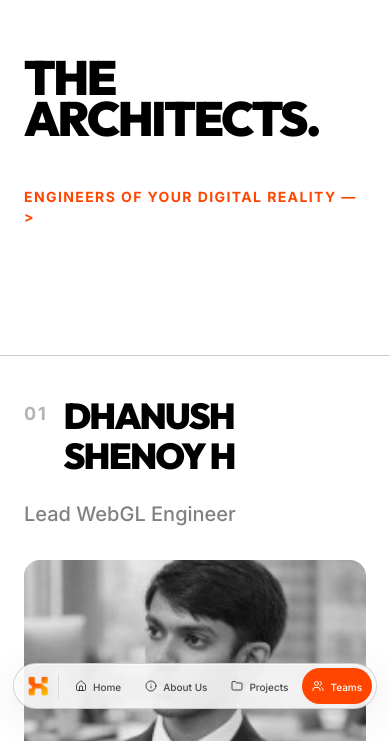
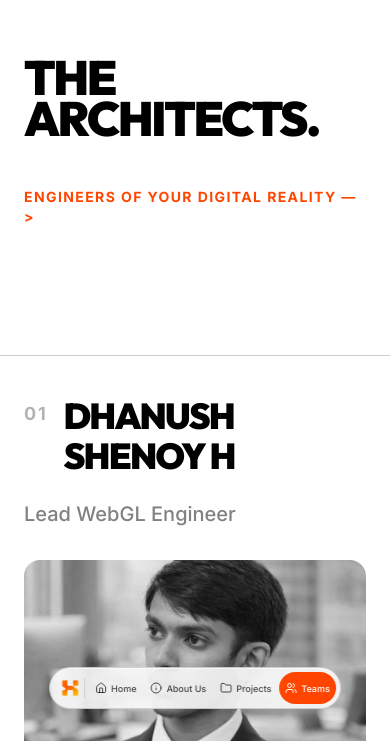
Before and after one commit to abbysallord/HACKARENA, a Next.js app: page /teams in a window 390 px wide. Shown: the part 103-844 px from the top of the page. Built offline with nearby package versions, Linux system fonts and the light colour scheme.

Commit message:
fix: some bug fixes and made photos of team members more clear

```diff
--- a/app/teams/page.tsx
+++ b/app/teams/page.tsx
@@ -100,6 +100,8 @@ export default function TeamsPage() {
                     src={member.image}
                     alt={member.name}
                     fill
+                    quality={100}
+                    sizes="(max-width: 1536px) 150px, 180px"
                     className="object-cover object-center scale-150 group-hover:scale-100 group-data-[active=true]:scale-100 transition-transform duration-700 ease-[cubic-bezier(0.76,0,0.24,1)] grayscale group-hover:grayscale-0 group-data-[active=true]:grayscale-0"
                   />
                 </div>
@@ -122,6 +124,8 @@ export default function TeamsPage() {
                   src={member.image}
                   alt={member.name}
                   fill
+                  quality={100}
+                  sizes="(max-width: 768px) 100vw, 50vw"
                   className="object-cover object-center"
                 />
               </div>
--- a/components/ui/DockNav.tsx
+++ b/components/ui/DockNav.tsx
@@ -38,11 +38,11 @@ export default function DockNav() {
         ref={dockRef}
         className={cn(
           "glass-panel flex items-center justify-center rounded-full p-1 md:p-2 transition-all duration-500 ease-[cubic-bezier(0.16,1,0.3,1)]",
-          scrolled ? "gap-0.5 md:gap-2 scale-[0.85] md:scale-90" : "gap-1 md:gap-4 scale-100"
+          scrolled ? "gap-0.5 md:gap-2 scale-[0.85] md:scale-90" : "gap-0.5 sm:gap-1 md:gap-4 scale-100"
         )}
       >
         {/* Brand Logo inside Dock */}
-        <Link href="/" className="relative flex items-center justify-center shrink-0 w-6 h-6 md:w-8 md:h-8 ml-2 md:ml-3 mr-1 md:mr-2">
+        <Link href="/" className="relative flex items-center justify-center shrink-0 w-5 h-5 sm:w-6 sm:h-6 md:w-8 md:h-8 ml-1.5 sm:ml-2 md:ml-3 mr-0.5 sm:mr-1 md:mr-2">
           <Image
             src="/projects/logo.png"
             alt="HackArena"
@@ -50,7 +50,7 @@ export default function DockNav() {
             className="object-contain"
           />
         </Link>
-        <div className="w-[1px] h-6 md:h-8 bg-black/10 mr-0.5 md:mr-2 shrink-0" /> {/* Divider */}
+        <div className="w-[1px] h-5 sm:h-6 md:h-8 bg-black/10 mr-0.5 md:mr-2 shrink-0" /> {/* Divider */}
 
         {navItems.map((item) => {
           const isActive = pathname === item.href;
@@ -60,7 +60,7 @@ export default function DockNav() {
               href={item.href}
               className={cn(
                 "group relative flex items-center justify-center rounded-full transition-all duration-500 ease-[cubic-bezier(0.16,1,0.3,1)] overflow-hidden",
-                scrolled ? "h-8 px-2 md:h-10 md:px-3" : "h-9 px-2.5 md:h-12 md:px-5",
+                scrolled ? "h-7 px-1.5 sm:h-8 sm:px-2 md:h-10 md:px-3" : "h-8 px-1.5 sm:h-9 sm:px-2.5 md:h-12 md:px-5",
                 isActive
                   ? "bg-[var(--color-brand-orange)] text-white"
                   : "text-black/70 hover:bg-black/10 hover:text-black"
@@ -69,13 +69,13 @@ export default function DockNav() {
               <item.icon
                 className={cn(
                   "transition-all duration-500 ease-[cubic-bezier(0.16,1,0.3,1)] shrink-0",
-                  scrolled ? "h-3.5 w-3.5 md:h-5 md:w-5" : "h-3 w-3 md:h-4 md:w-4"
+                  scrolled ? "h-3 w-3 md:h-5 md:w-5" : "h-3 w-3 sm:h-3.5 sm:w-3.5 md:h-4 md:w-4"
                 )}
               />
               <span
                 className={cn(
-                  "font-medium text-[10px] md:text-sm transition-all duration-500 ease-[cubic-bezier(0.16,1,0.3,1)] whitespace-nowrap mt-0.5 md:mt-0",
-                  scrolled ? "max-w-0 opacity-0 ml-0" : "max-w-[45px] md:max-w-[100px] opacity-100 ml-1.5 md:ml-2"
+                  "font-medium text-[9px] sm:text-[10px] md:text-sm transition-all duration-500 ease-[cubic-bezier(0.16,1,0.3,1)] whitespace-nowrap mt-0.5 md:mt-0",
+                  scrolled ? "max-w-0 opacity-0 ml-0" : "max-w-[40px] sm:max-w-[45px] md:max-w-[100px] opacity-100 ml-1 sm:ml-1.5 md:ml-2"
                 )}
               >
                 {item.name}
```
Also changed, not shown: public/projects/Dhanush_Shenoy_H.jpeg.
